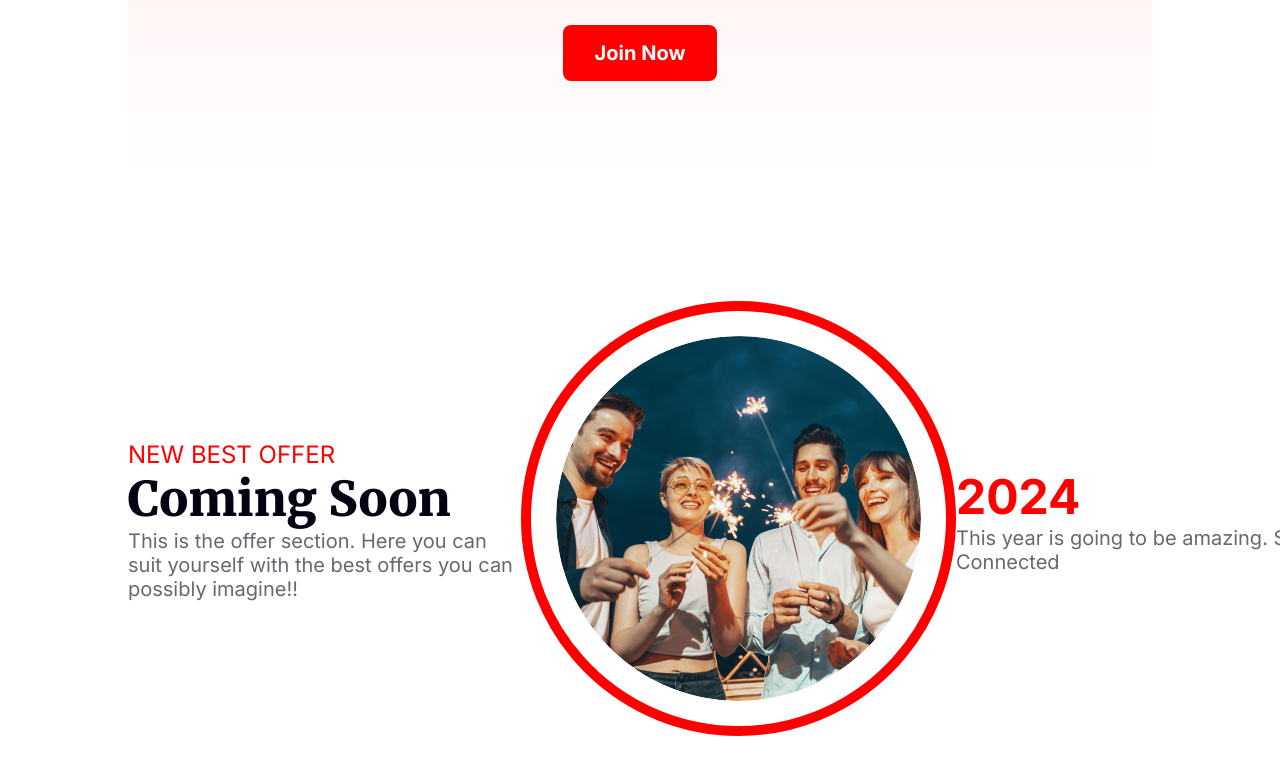
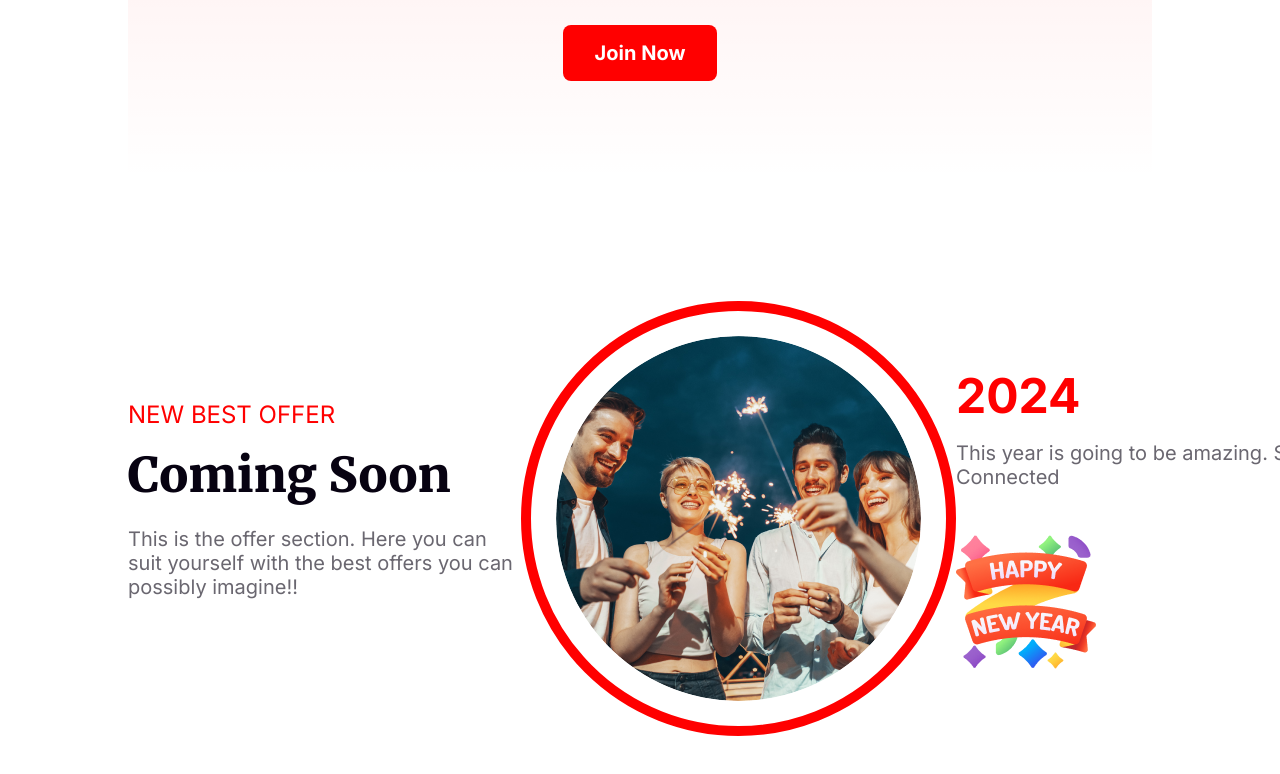
Before and after one commit to zillulofficial/B9A1, a plain HTML site: page index.html in a window 1280 px wide. Shown: the part 2647-3421 px from the top of the page. Drawn offline with Linux system fonts and the light colour scheme.

Commit message:
line spaces added on the offer part

```diff
--- a/index.html
+++ b/index.html
@@ -77,6 +77,7 @@
             <div class="offer-column">
                 <p class="offer-column-title2">2024</p>
                 <p class="offer-column-des">This year is going to be amazing. Stay Connected</p>
+                <img src="resources/Group 96.png" alt="">
             </div>
         </div>
 
--- a/styles/new.css
+++ b/styles/new.css
@@ -184,6 +184,7 @@
     font-family: Inter;
     font-size: 24px;
     font-weight: 500;
+    margin-bottom: 16px;
 }
 
 .offer-column-title2 {
@@ -192,6 +193,7 @@
     font-family: Inter;
     font-size: 48px;
     font-weight: 700;
+    margin-bottom: 16px;
 }
 
 .offer-column-subtitle {
@@ -200,6 +202,7 @@
     font-family: Merriweather;
     font-size: 48px;
     font-weight: 900;
+    margin-bottom: 22px;
 }
 
 .offer-column-des {
@@ -209,6 +212,7 @@
     font-size: 20px;
     font-style: normal;
     font-weight: 400;
+    margin-bottom: 43px;
 }
 .offer-img{
     padding: 25px;
```
